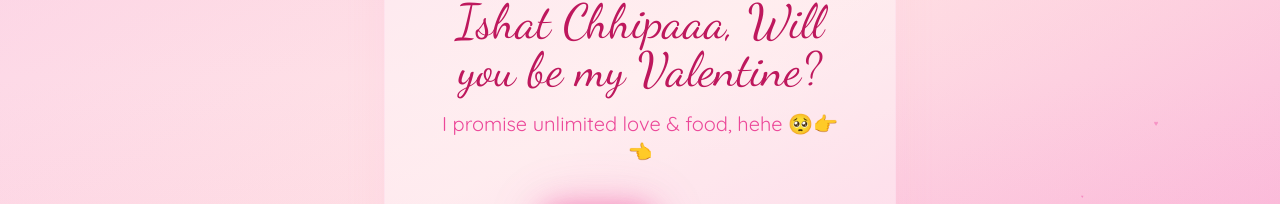
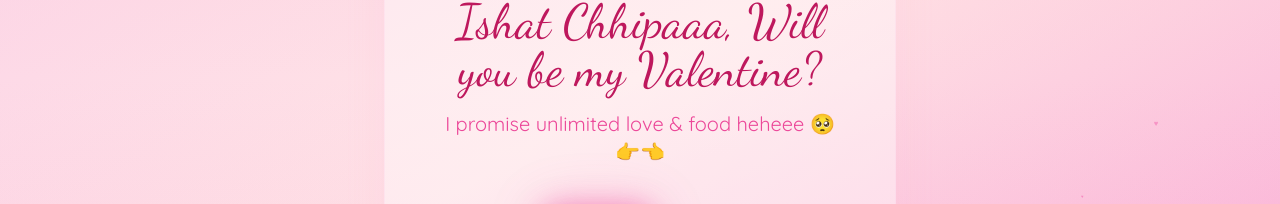
Before and after one commit to mia1725/valentine, a Next.js app: page / in a window 1280 px wide. Shown: the part 322-526 px from the top of the page. Built offline with nearby package versions, Linux system fonts and the light colour scheme.

Commit message:
orientation

```diff
--- a/components/proposal-card.tsx
+++ b/components/proposal-card.tsx
@@ -48,7 +48,7 @@ export function ProposalCard({ onYes }: ProposalCardProps) {
         {/* Typewriter subtitle */}
         <p className="text-center text-pink-500 text-base sm:text-lg md:text-xl mb-10 min-h-[2rem]">
           <Typewriter
-            text="I promise unlimited love & food, hehe 🥺👉👈"
+            text="I promise unlimited love & food heheee 🥺👉👈"
             speed={50}
           />
         </p>
```
